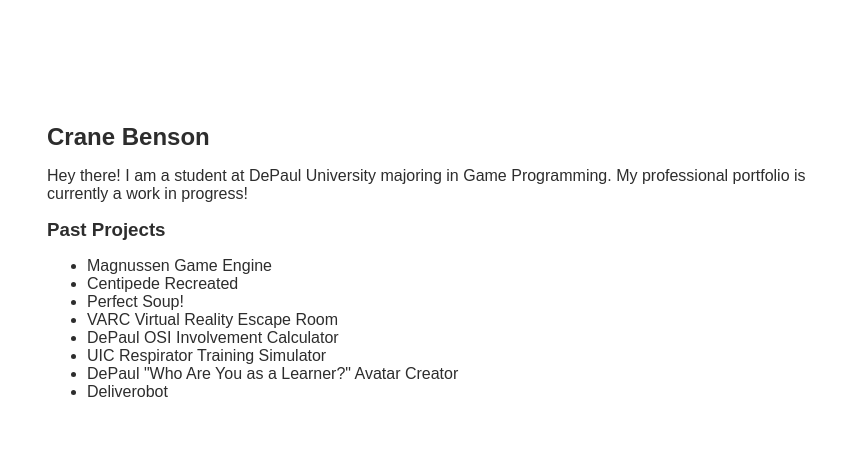
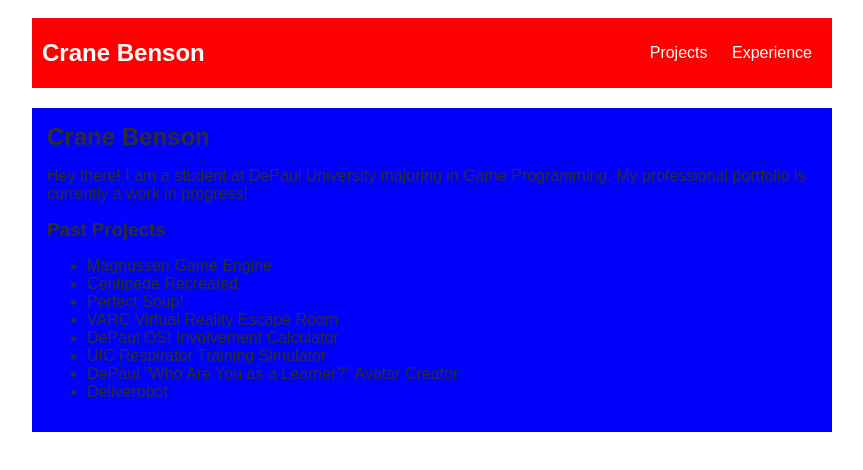
Before and after one commit to CJBenson/CJBenson.github.io, a plain HTML site: page index.html in a window 1280 px wide. Shown: the whole page, without its empty margins (208-1071 px from the left). Drawn offline with Linux system fonts and the light colour scheme.

Commit message:
Update index.html

```diff
--- a/index.html
+++ b/index.html
@@ -5,7 +5,7 @@
       <title>Crane Benson</title>
       <style>
             body {
-                background: 0xFFFFFF;
+                background: rgb(255, 255, 255);
                 color: rgb(45, 45, 45);
                 padding: 10px;
                 font-family: arial;
@@ -17,7 +17,7 @@
 
             /* navigation menu */
             nav {
-                background: 0xFF0000;
+                background: rgb(255, 0, 0);
                 margin: 0 auto;
                 margin-bottom: 20px;
                 display: flex;
@@ -44,7 +44,7 @@
 
             /* main container area beneath menu */
             main {
-                background: 0x0000FF;
+                background: rgb(0, 0, 255);
                 display: flex;
             }
             .sidebar {
```
